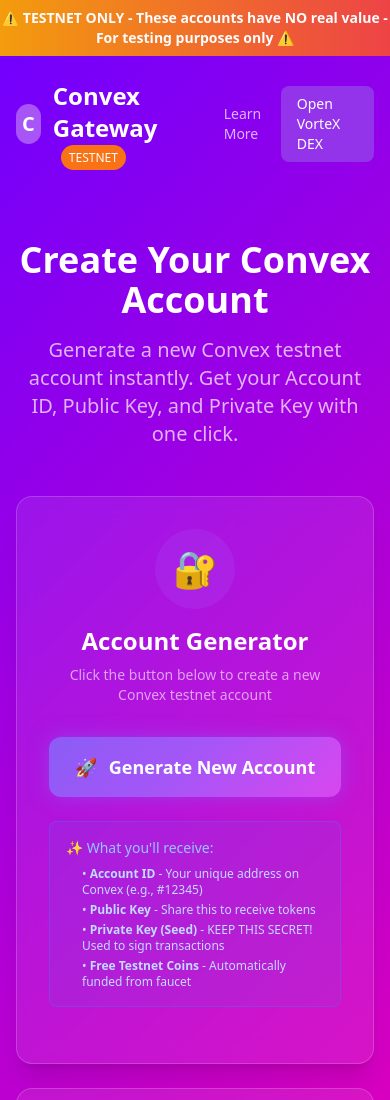
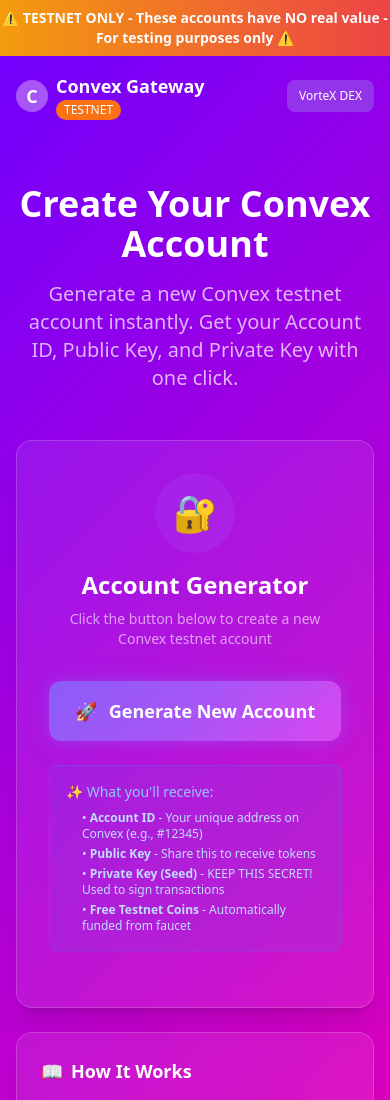
Before and after one commit to wildyelir/convex-gateway, a plain HTML site: page index.html in a window 390 px wide. Shown: the top 1100 px of the page. Drawn offline with nearby package versions, Linux system fonts and the light colour scheme.

Commit message:
Update index.html
mobile cosmetics

```diff
--- a/index.html
+++ b/index.html
@@ -141,28 +141,25 @@
     </div>
 
     <!-- NAVIGATION BAR -->
-    <nav class="container mx-auto px-4 py-6 flex justify-between items-center">
+    <nav class="container mx-auto px-4 py-4 sm:py-6 flex justify-between items-center">
         <!-- Logo and title -->
-        <div class="flex items-center space-x-3">
-            <!-- Using the same logo style as VorteX -->
-            <div class="w-10 h-10 rounded-full bg-purple-500 flex items-center justify-center text-xl font-bold">
+        <div class="flex items-center space-x-2 sm:space-x-3">
+            <div class="w-8 h-8 sm:w-10 sm:h-10 rounded-full bg-purple-500 flex items-center justify-center text-lg sm:text-xl font-bold flex-shrink-0">
                 C
             </div>
-            <div>
-                <span class="text-2xl font-bold">Convex Gateway</span>
-                <span class="ml-2 text-xs bg-orange-500 px-2 py-1 rounded-full">TESTNET</span>
+            <div class="flex flex-col sm:flex-row sm:items-center">
+                <span class="text-lg sm:text-2xl font-bold">Convex Gateway</span>
+                <span class="sm:ml-2 text-xs bg-orange-500 px-2 py-0.5 rounded-full w-fit">TESTNET</span>
             </div>
         </div>
 
         <!-- Navigation links -->
-        <div class="flex items-center space-x-4">
-            <a href="https://convex.world" target="_blank"
-               class="text-white/70 hover:text-white transition-colors text-sm">
+        <div class="flex items-center space-x-2 sm:space-x-4">
+            <a href="https://convex.world" target="_blank" class="hidden sm:block text-white/70 hover:text-white transition-colors text-sm">
                 Learn More
             </a>
-            <a href="https://wildyelir.github.io/vortex-testnet/" target="_blank"
-               class="bg-purple-600 hover:bg-purple-700 px-4 py-2 rounded-lg text-sm font-medium transition-colors">
-                Open VorteX DEX
+            <a href="https://wildyelir.github.io/vortex-testnet/" target="_blank" class="bg-purple-600 hover:bg-purple-700 px-3 sm:px-4 py-2 rounded-lg text-xs sm:text-sm font-medium transition-colors whitespace-nowrap">
+                VorteX DEX
             </a>
         </div>
     </nav>
```
